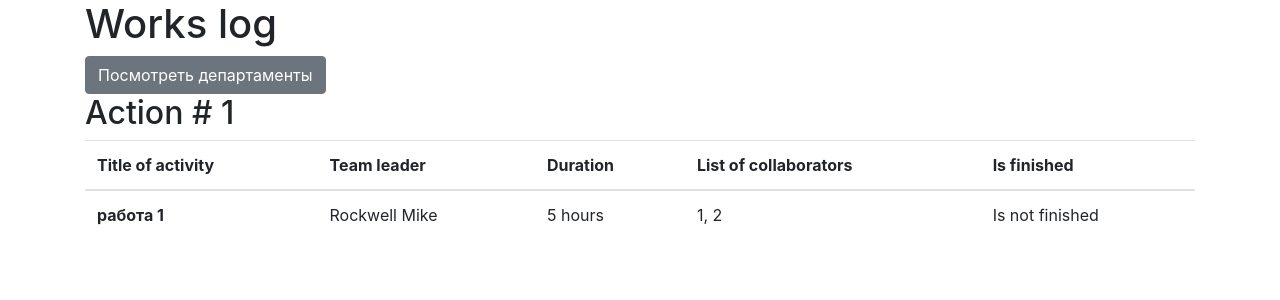
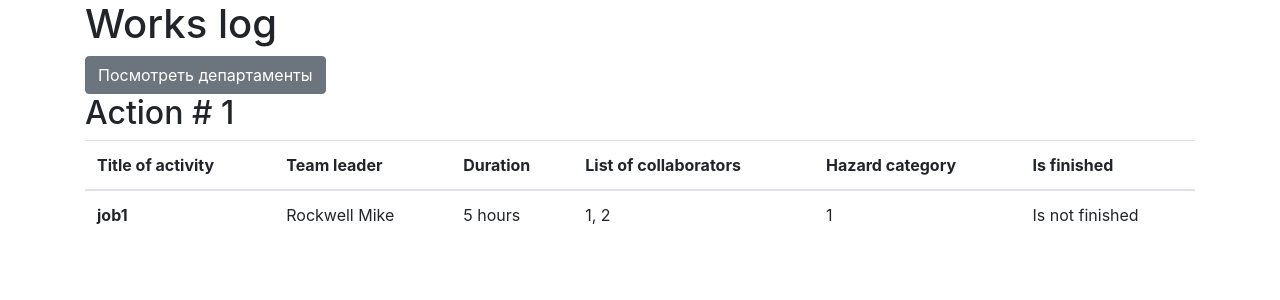
Before and after one commit to rockwe11/sqlalchemy_yal_kashu, a Flask app: page / in a window 1280 px wide. Shown: the part 70-370 px from the top of the page. Run offline with Flask 3, Linux system fonts and the light colour scheme; data comes from the database, SQL or seed files in the repository; both versions use the stored data as it was after the commit; some libraries are stand-ins or nearby versions.

Commit message:
Вспомогательная таблица

```diff
--- a/data/__all_models.py
+++ b/data/__all_models.py
@@ -2,3 +2,4 @@ from . import users
 # from . import news
 from . import jobs
 from . import department
+from . import category
--- a/data/jobs.py
+++ b/data/jobs.py
@@ -1,6 +1,7 @@
 import sqlalchemy
 from sqlalchemy import orm
 
+from data.category import association_table
 from data.db_session import SqlAlchemyBase
 
 
@@ -15,5 +16,9 @@ class Jobs(SqlAlchemyBase):
     collaborators = sqlalchemy.Column(sqlalchemy.String, nullable=True)
     start_date = sqlalchemy.Column(sqlalchemy.DateTime)
     end_date = sqlalchemy.Column(sqlalchemy.DateTime)
+    category = sqlalchemy.Column(sqlalchemy.Integer, sqlalchemy.ForeignKey("category.id"))
     is_finished = sqlalchemy.Column(sqlalchemy.Boolean)
     user = orm.relationship('User')
+    categories = orm.relationship("Category",
+                                  secondary=association_table,
+                                  backref="jobs")
--- a/forms/jobs.py
+++ b/forms/jobs.py
@@ -7,6 +7,7 @@ from wtforms.validators import DataRequired
 class JobsForm(FlaskForm):
     job = StringField('Описание работы', validators=[DataRequired()])
     work_size = IntegerField("Время работы", validators=[DataRequired()])
-    collaborators = StringField("Список id участников")
+    collaborators = StringField("Список id участников", validators=[DataRequired()])
+    category = IntegerField("Id категории работы", validators=[DataRequired()])
     is_finished = BooleanField("Завершена")
     submit = SubmitField('Применить')
--- a/main.py
+++ b/main.py
@@ -3,6 +3,7 @@ import datetime
 from flask import Flask, render_template, redirect, abort, request
 from flask_login import LoginManager, login_user, logout_user, login_required, current_user
 from data import db_session
+from data.category import Category
 from data.department import Department
 from data.jobs import Jobs
 from data.news import News
@@ -104,10 +105,13 @@ def add_jobs():
         jobs.job = form.job.data
         jobs.work_size = form.work_size.data
         jobs.collaborators = form.collaborators.data
+        jobs.category = form.category.data
         jobs.is_finished = form.is_finished.data
         current_user.jobs.append(jobs)
         db_sess.merge(current_user)
         db_sess.commit()
+        # jobs.categories.append(db_sess.query(Category).filter(Category.id == form.category.data).first())
+        # db_sess.commit()
         return redirect('/')
     return render_template('jobs.html', title='Добавление работы',
                            form=form)
@@ -124,6 +128,7 @@ def edit_jobs(id):
             form.job.data = jobs.job
             form.work_size.data = jobs.work_size
             form.collaborators.data = jobs.collaborators
+            form.category.data = jobs.categories[0].id
             form.is_finished.data = jobs.is_finished
         else:
             abort(404)
@@ -134,6 +139,7 @@ def edit_jobs(id):
             jobs.job = form.job.data
             jobs.work_size = form.work_size.data
             jobs.collaborators = form.collaborators.data
+            jobs.categories[0] = db_sess.query(Category).filter(Category.id == form.category.data).first()
             jobs.is_finished = form.is_finished.data
             db_sess.commit()
             return redirect('/')
@@ -216,7 +222,18 @@ def load_user(user_id):
 
 
 def main():
-    db_session.global_init("db/ship_v2.db")
+    db_session.global_init("db/ship_v3.db")
+    # db_sess = db_session.create_session()
+    # category1 = Category()
+    # category1.name = "Категория 1"
+    # category2 = Category()
+    # category2.name = "Категория 2"
+    # category3 = Category()
+    # category3.name = "Категория 3"
+    # db_sess.add(category1)
+    # db_sess.add(category2)
+    # db_sess.add(category3)
+    # db_sess.commit()
     app.run()
 
 
--- a/templates/index.html
+++ b/templates/index.html
@@ -15,6 +15,7 @@
         <th scope="col">Team leader</th>
         <th scope="col">Duration</th>
         <th scope="col">List of collaborators</th>
+        <th scope="col">Hazard category</th>
         <th scope="col">Is finished</th>
     </tr>
     </thead>
@@ -24,6 +25,7 @@
         <td>{{item.user.surname}} {{item.user.name}}</td>
         <td>{{item.work_size}} hours</td>
         <td>{{item.collaborators}}</td>
+        <td>{{item.category}}</td>
         <td>Is {% if not item.is_finished %}not {% endif %} finished</td>
     </tr>
     </tbody>
```
Also changed, not shown: data/category.py (added, +20 -0 lines), templates/jobs.html (+9 -0 lines), db/ship_v3.db (added).
